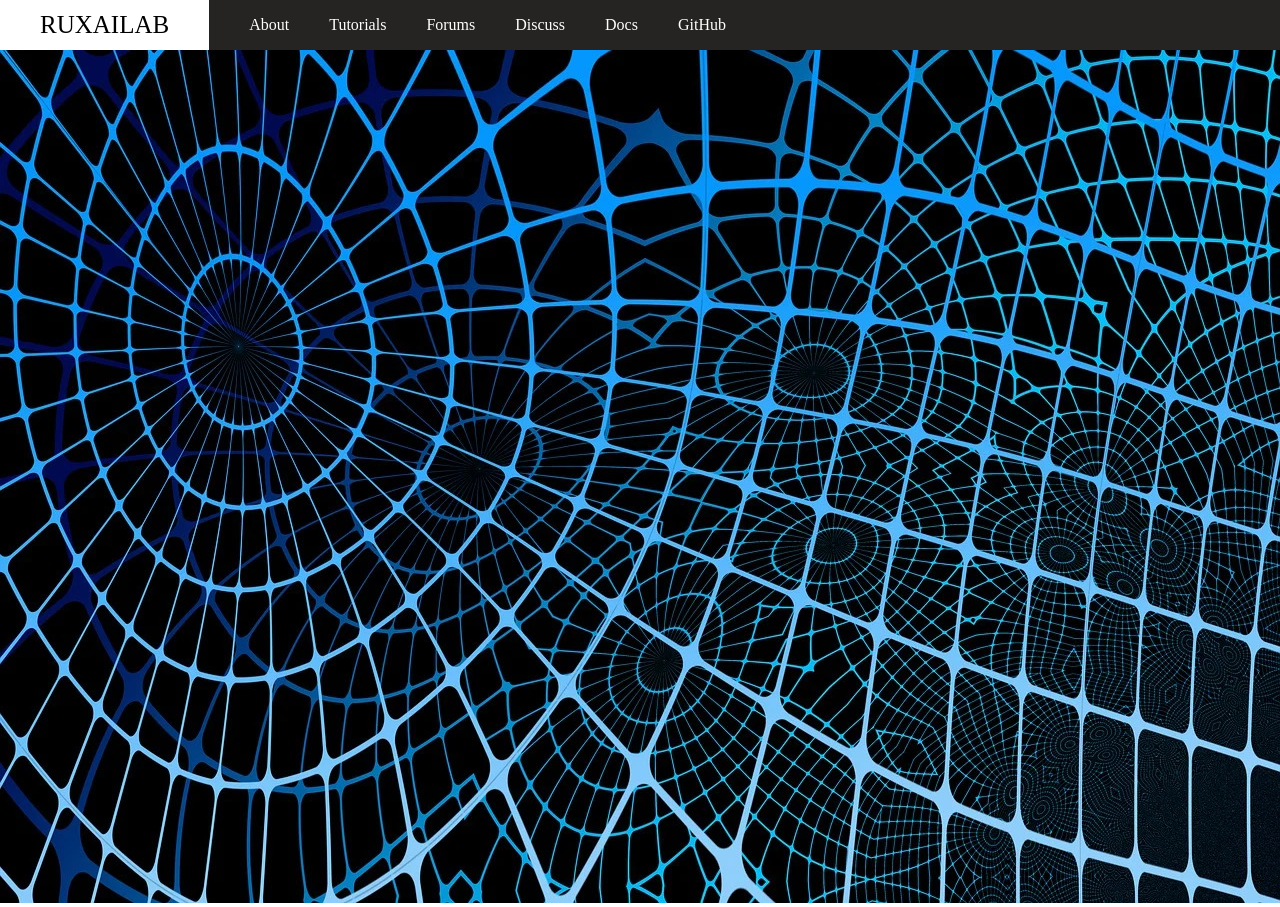
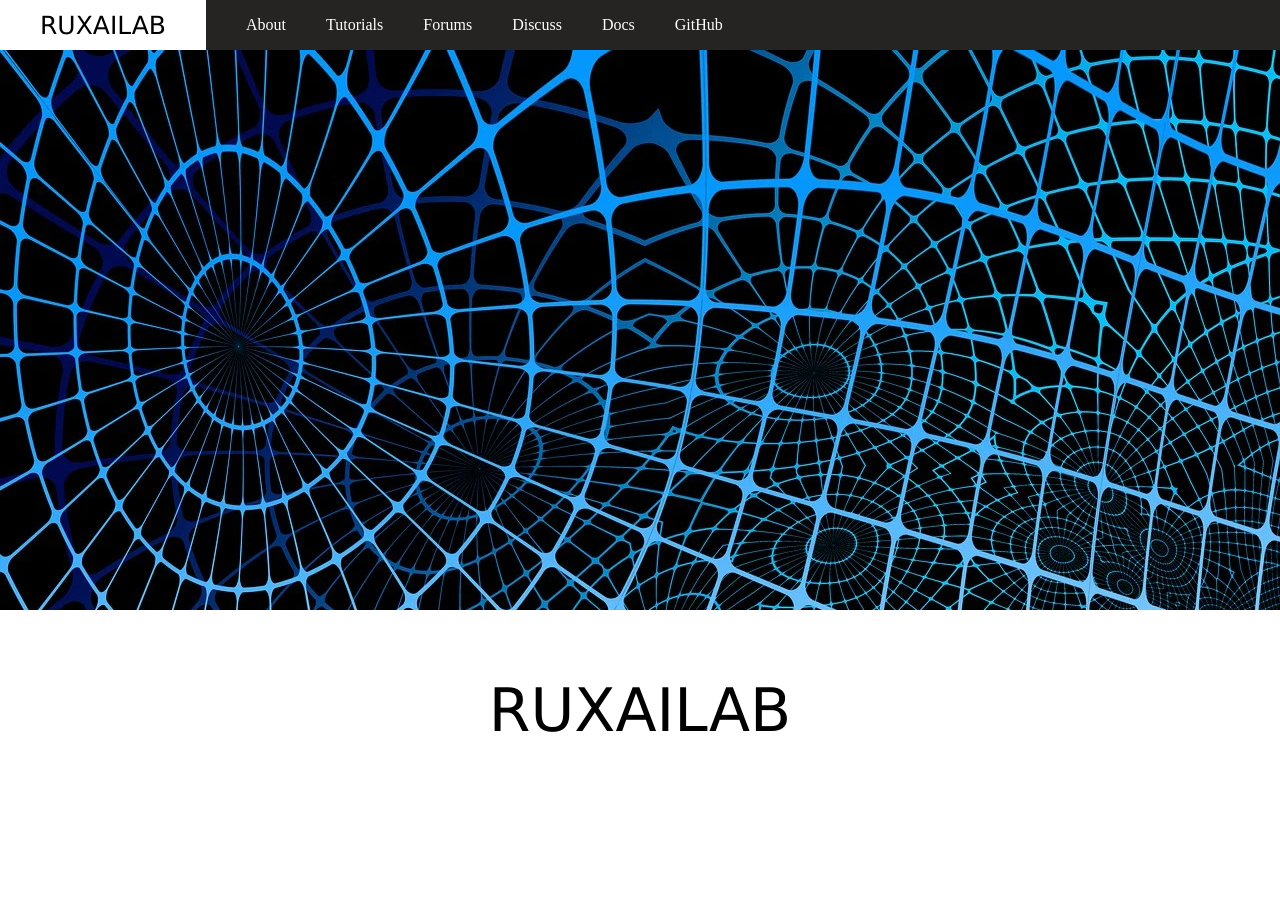
Before and after one commit to Zlatanius/zlatanius.github.io, a website: page Web/public/landing.html in a window 1280 px wide. After the commit the page ends 810 px from the top, so only its background shows below. Drawn offline with Linux system fonts and the light colour scheme.

Commit message:
Finished first part of the landing page

```diff
--- a/Web/public/css/laoding.css
+++ b/Web/public/css/laoding.css
@@ -11,3 +11,27 @@ body {
   width: 100%;
   height: 50px;
 }
+
+.page-body {
+  display: flex;
+  flex-direction: column;
+  height: fit-content;
+}
+
+.header-img {
+  height: 70vh;
+  overflow: auto;
+}
+
+.title {
+  display: flex;
+  width: 100%;
+  height: 25vh;
+  justify-content: center;
+  align-items: center;
+}
+
+.title > p {
+  font-family:'Lucida Sans', 'Lucida Sans Regular', 'Lucida Grande', 'Lucida Sans Unicode', Geneva, Verdana, sans-serif;
+  font-size: 60px;
+}
--- a/Web/public/css/navbar.css
+++ b/Web/public/css/navbar.css
@@ -21,8 +21,9 @@ body {
 }
 
 .logo-text {
+  margin: 0;
   font-size: 25px;
-  margin: 0;
+  font-family: 'Lucida Sans', 'Lucida Sans Regular', 'Lucida Grande', 'Lucida Sans Unicode', Geneva, Verdana, sans-serif;
 }
 
 .nav-button {
--- a/Web/public/landing.html
+++ b/Web/public/landing.html
@@ -18,6 +18,9 @@
       <div class="header-img">
         <img src="./media/landing-page-image.jpg" alt="header image" />
       </div>
+      <div class="title">
+        <p>RUXAILAB</p>
+      </div>
     </div>
   </body>
 </html>
```
